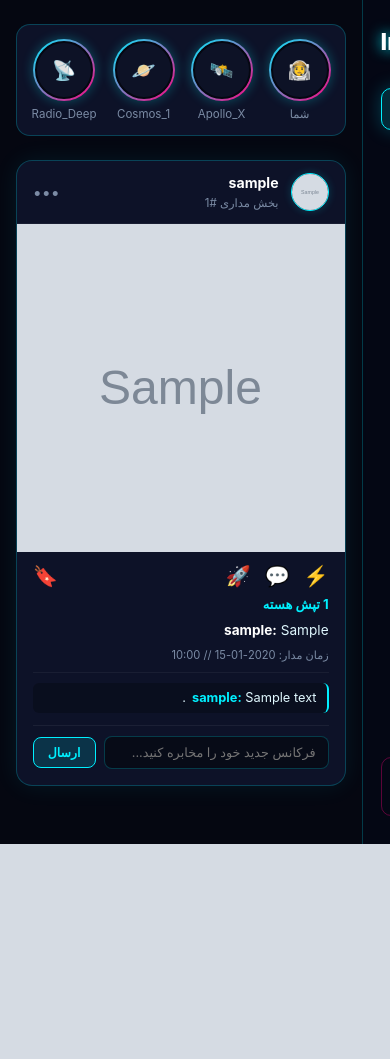
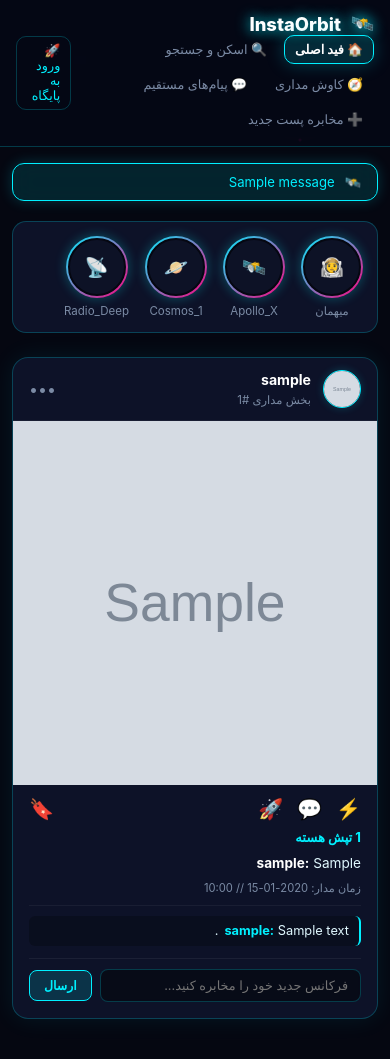
Before and after one commit to miuqer/django-social-core, a Django app: page / in a window 390 px wide; the page is wider, and only the part inside the window is pictured. Before the commit the page ends 844 px from the top of that part, so only its background shows below. Run offline with Django 5.2, Linux system fonts and the light colour scheme; tables that the repository leaves empty hold one stand-in row (values such as "Sample post"); grey boxes marked "Sample" are stand-in pictures; one stand-in notice (Sample message) is shown; some web fonts are replaced.

Commit message:
feat: add system message display and enhance sidebar for authenticated users

```diff
--- a/posts/templates/posts/index.html
+++ b/posts/templates/posts/index.html
@@ -133,6 +133,38 @@
         margin: 0 auto;
       }
 
+      /* پیام‌های سیستمی مخابره‌شده */
+      .messages-stream {
+        display: flex;
+        flex-direction: column;
+        gap: 10px;
+        margin-bottom: 20px;
+      }
+
+      .sys-msg {
+        display: flex;
+        align-items: center;
+        gap: 10px;
+        padding: 10px 16px;
+        border-radius: 12px;
+        font-size: 0.82rem;
+        backdrop-filter: blur(12px);
+      }
+
+      .sys-msg-success {
+        background: rgba(0, 240, 255, 0.12);
+        border: 1px solid var(--neon-cyan);
+        color: var(--neon-cyan);
+        box-shadow: 0 0 14px rgba(0, 240, 255, 0.2);
+      }
+
+      .sys-msg-error {
+        background: rgba(255, 0, 127, 0.12);
+        border: 1px solid var(--neon-magenta);
+        color: #ffb3d9;
+        box-shadow: 0 0 14px rgba(255, 0, 127, 0.2);
+      }
+
       /* نوار مخابره‌های زنده (استوری) */
       .stories-bar {
         display: flex;
@@ -193,6 +225,7 @@
         height: 100%;
         object-fit: cover;
       }
+
       .story-username {
         font-size: 0.72rem;
         color: var(--text-muted);
@@ -247,11 +280,13 @@
         height: 100%;
         object-fit: cover;
       }
+
       .post-username {
         font-weight: 700;
         font-size: 0.88rem;
         color: #fff;
       }
+
       .sector-tag {
         font-size: 0.72rem;
         color: var(--text-muted);
@@ -326,6 +361,7 @@
         color: #fff;
         margin-left: 6px;
       }
+
       .stardate {
         font-size: 0.7rem;
         color: var(--text-muted);
@@ -417,6 +453,9 @@
       /* سایدبار پروفایل سمت چپ */
       .sidebar-right {
         width: 300px;
+        height: 100vh;
+        position: sticky;
+        top: 0;
         padding: 30px 18px;
         display: none;
       }
@@ -424,6 +463,48 @@
       @media (min-width: 1050px) {
         .sidebar-right {
           display: block;
+        }
+      }
+
+      @media (max-width: 768px) {
+        .orbit-layout {
+          flex-direction: column;
+        }
+
+        .sidebar {
+          width: 100%;
+          height: auto;
+          position: sticky;
+          top: 0;
+          z-index: 100;
+          border-left: none;
+          border-bottom: 1px solid var(--border-glow);
+          padding: 12px 16px;
+          flex-direction: row;
+          align-items: center;
+          justify-content: space-between;
+        }
+
+        .brand-orbit {
+          margin-bottom: 0;
+          font-size: 1.15rem;
+        }
+
+        .nav-links {
+          flex-direction: row;
+          flex-wrap: wrap;
+          gap: 6px;
+        }
+
+        .nav-item a {
+          padding: 6px 10px;
+          font-size: 0.8rem;
+        }
+
+        .feed-container {
+          padding: 16px 12px;
+          max-width: 100%;
+          width: 100%;
         }
       }
 
@@ -444,22 +525,26 @@
         align-items: center;
         gap: 12px;
       }
+
       .user-text h4 {
         font-size: 0.88rem;
         font-weight: 700;
         color: #fff;
       }
+
       .user-text span {
         font-size: 0.75rem;
         color: var(--text-muted);
         display: block;
       }
+
       .btn-manage {
         color: var(--neon-cyan);
         font-size: 0.75rem;
         text-decoration: none;
         font-weight: 700;
       }
+
       .btn-manage:hover {
         text-shadow: 0 0 8px var(--neon-cyan);
       }
@@ -482,14 +567,19 @@
             <li class="nav-item"><a href="#">🔍 اسکن و جستجو</a></li>
             <li class="nav-item"><a href="#">🧭 کاوش مداری</a></li>
             <li class="nav-item"><a href="#">💬 پیام‌های مستقیم</a></li>
-            <li class="nav-item"><a href="#">➕ مخابره پست جدید</a></li>
+            <li class="nav-item">
+              <a href="{% url 'admin:posts_post_add' %}">➕ مخابره پست جدید</a>
+            </li>
+            {% if request.user.is_authenticated %}
             <li class="nav-item">
               <a href="{% url 'accounts:profile' %}">👤 نمایه پایگاه</a>
             </li>
+            {% endif %}
           </ul>
         </div>
 
         <div class="nav-item">
+          {% if request.user.is_authenticated %}
           <a
             href="{% url 'accounts:logout' %}"
             style="
@@ -499,18 +589,41 @@
           >
             🚪 قطع نشست (خروج)
           </a>
+          {% else %}
+          <a
+            href="{% url 'accounts:login' %}"
+            style="
+              color: var(--neon-cyan);
+              border-color: var(--border-glow);
+            "
+          >
+            🚀 ورود به پایگاه
+          </a>
+          {% endif %}
         </div>
       </aside>
 
       <!-- فید مرکزی -->
       <main class="feed-container">
+        <!-- پیام‌های سیستمی ایستگاه -->
+        {% if messages %}
+        <div class="messages-stream">
+          {% for message in messages %}
+          <div class="sys-msg {% if message.tags == 'error' %}sys-msg-error{% else %}sys-msg-success{% endif %}">
+            <span>{% if message.tags == 'error' %}⚠️{% else %}🛰️{% endif %}</span>
+            <span>{{ message }}</span>
+          </div>
+          {% endfor %}
+        </div>
+        {% endif %}
+
         <!-- نوار مخابره‌های زنده (Stories) -->
         <div class="stories-bar">
           <!-- استوری فضانورد لاگین‌شده -->
           <div class="story-item">
             <div class="story-ring">
               <div class="story-avatar">
-                {% if request.user.profile.avatar %}
+                {% if request.user.is_authenticated and request.user.profile.avatar %}
                 <img
                   src="{{ request.user.profile.avatar.url }}"
                   alt="{{ request.user.username }}"
@@ -518,7 +631,9 @@
                 {% else %} 👨‍🚀 {% endif %}
               </div>
             </div>
-            <span class="story-username">شما</span>
+            <span class="story-username">
+              {% if request.user.is_authenticated %}شما{% else %}میهمان{% endif %}
+            </span>
           </div>
 
           <!-- نمونه استوری سایر مدارها -->
@@ -546,7 +661,7 @@
         {% for post in posts %}
         <article class="cosmic-card">
           <header class="post-header">
-            <a href="#" class="post-user">
+            <a href="{% if post.author == request.user %}{% url 'accounts:profile' %}{% else %}#{% endif %}" class="post-user">
               <div class="avatar-small">
                 {% if post.author.profile.avatar %}
                 <img
@@ -598,15 +713,15 @@
               >
                 💬
               </a>
-              <button class="btn-telemetry" title="رله فرکانس (ارسال)">
+              <button type="button" class="btn-telemetry" title="رله فرکانس (ارسال)">
                 🚀
               </button>
             </div>
-            <button class="btn-telemetry" title="ذخیره در هسته">🔖</button>
+            <button type="button" class="btn-telemetry" title="ذخیره در هسته">🔖</button>
           </div>
 
           <div class="post-body">
-            <div class="likes-count">{{ post.likes.count }} تپش هسته</div>
+            <div class="likes-count">{{ post.total_likes }} تپش هسته</div>
 
             {% if post.caption %}
             <div class="caption-log">
@@ -621,7 +736,7 @@
 
             <!-- مخابره‌های دریافتی اخیر -->
             <div class="frequency-stream">
-              {% for comment in post.recent_comments %}
+              {% for comment in post.comments.all|slice:":3" %}
               <div class="frequency-msg">
                 <span class="sender-tag">{{ comment.author.username }}:</span>
                 <span>{{ comment.text }}</span>
@@ -630,12 +745,13 @@
               <span style="font-size: 0.72rem; color: var(--text-muted)">
                 هیچ سیگنالی برای این مخابره ثبت نشده است.
               </span>
-              {% endfor %} {% if post.comments.count > 3 %}
+              {% endfor %}
+              {% if post.comments.all|length > 3 %}
               <a
                 href="{% url 'interactions:post_comments_detail' post.id %}"
                 class="all-frequencies-link"
               >
-                مشاهده تمام مخابره‌ها ({{ post.comments.count }}) 🛰️
+                مشاهده تمام مخابره‌ها ({{ post.comments.all|length }}) 🛰️
               </a>
               {% endif %}
             </div>
@@ -673,6 +789,7 @@
 
       <!-- سایدبار هویتی سمت چپ -->
       <aside class="sidebar-right">
+        {% if request.user.is_authenticated %}
         <div class="current-user-card">
           <div class="user-meta">
             <div class="avatar-small">
@@ -685,14 +802,26 @@
             </div>
             <div class="user-text">
               <h4>{{ request.user.username }}</h4>
-              <span
-                >{{ request.user.profile.full_name|default:"فضانورد بدون نام"
-                }}</span
-              >
+              <span>{{ request.user.profile.full_name|default:"فضانورد بدون نام" }}</span>
             </div>
           </div>
           <a href="{% url 'accounts:profile' %}" class="btn-manage">تنظیمات</a>
         </div>
+        {% else %}
+        <div class="current-user-card">
+          <div class="user-meta">
+            <div class="avatar-small">👨‍🚀</div>
+            <div class="user-text">
+              <h4>فضانورد مهمان</h4>
+              <span style="font-size: 0.72rem; color: var(--text-muted)">به مدار خوش آمدید</span>
+            </div>
+          </div>
+          <div style="display: flex; gap: 8px;">
+            <a href="{% url 'accounts:login' %}" class="btn-manage">ورود</a>
+            <a href="{% url 'accounts:register' %}" class="btn-manage" style="color: var(--neon-magenta)">عضویت</a>
+          </div>
+        </div>
+        {% endif %}
       </aside>
     </div>
   </body>
```
